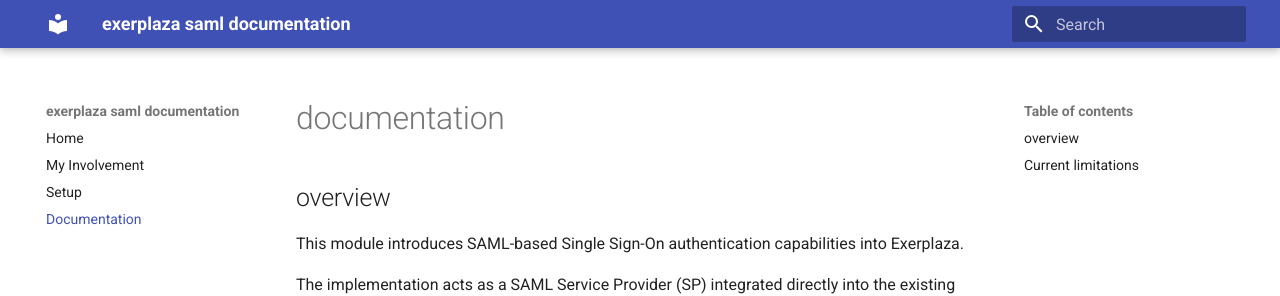
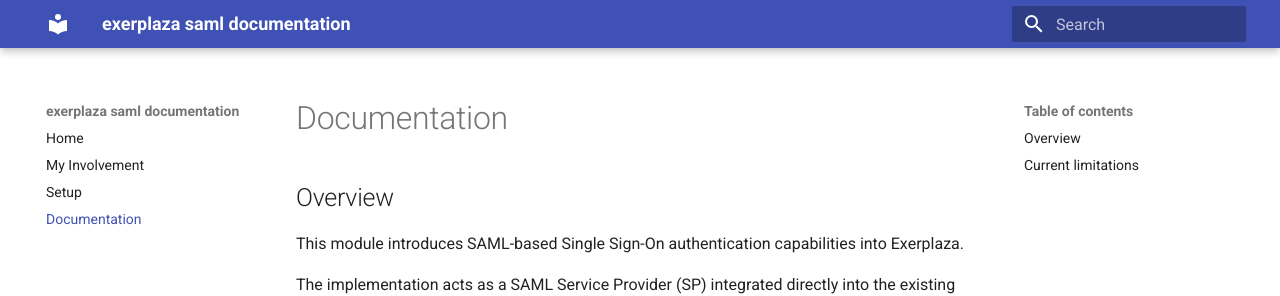
Before and after one commit to acquanaturaleminerale/acquanaturaleminerale.github.io, an MkDocs documentation site: the page built from docs/documentation.md, in a window 1280 px wide and 900 px high. Shown: the top 296 px of the window. Built offline with MkDocs 1.6.1 and Material for MkDocs 9.7.7, drawn with Linux system fonts in a browser that asks for light colours.

```diff
--- a/docs/documentation.md
+++ b/docs/documentation.md
@@ -1,6 +1,6 @@
-# documentation
+# Documentation
 
-## overview
+## Overview
 
 This module introduces SAML-based Single Sign-On authentication capabilities into Exerplaza.
 
```
